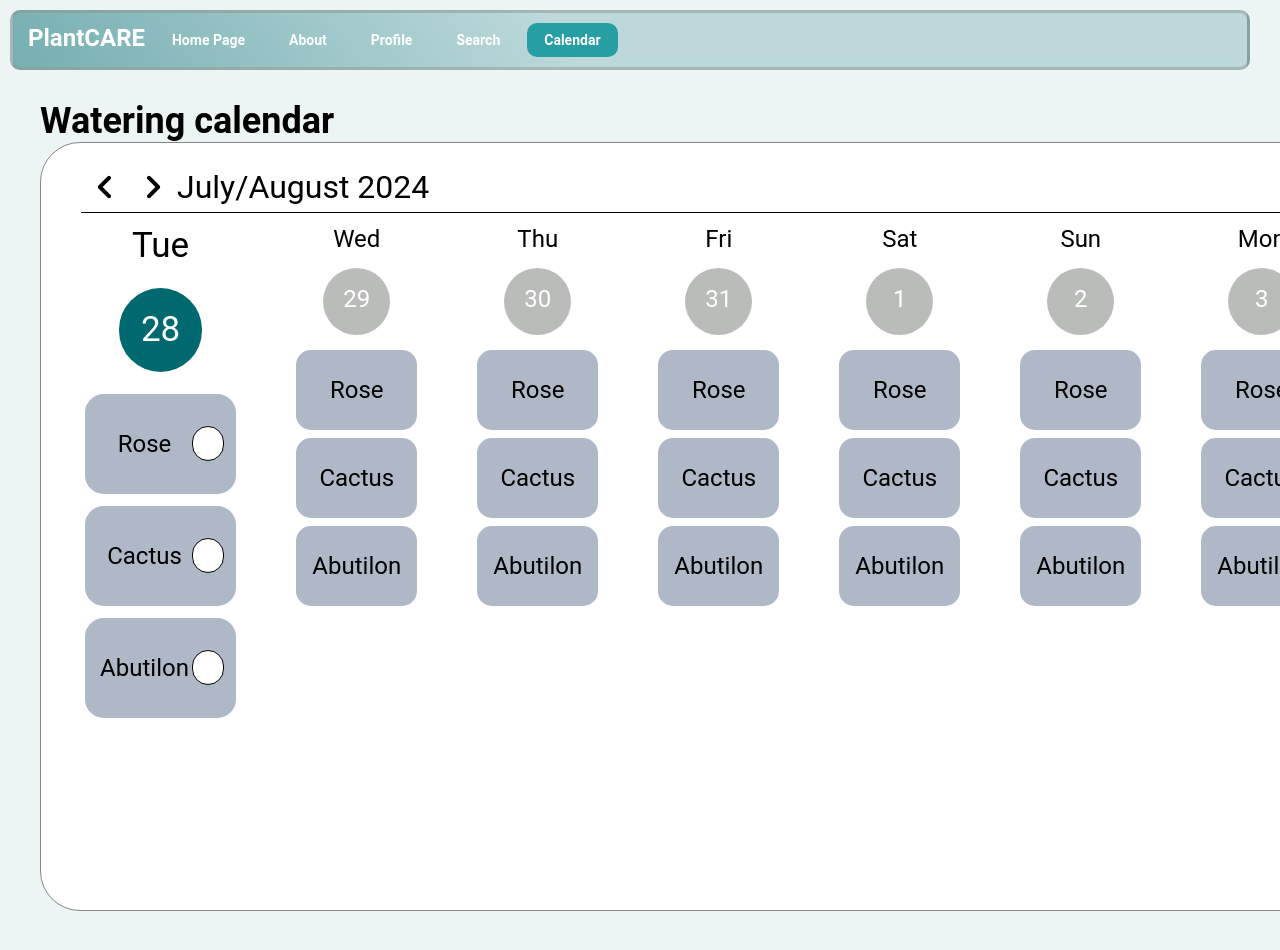
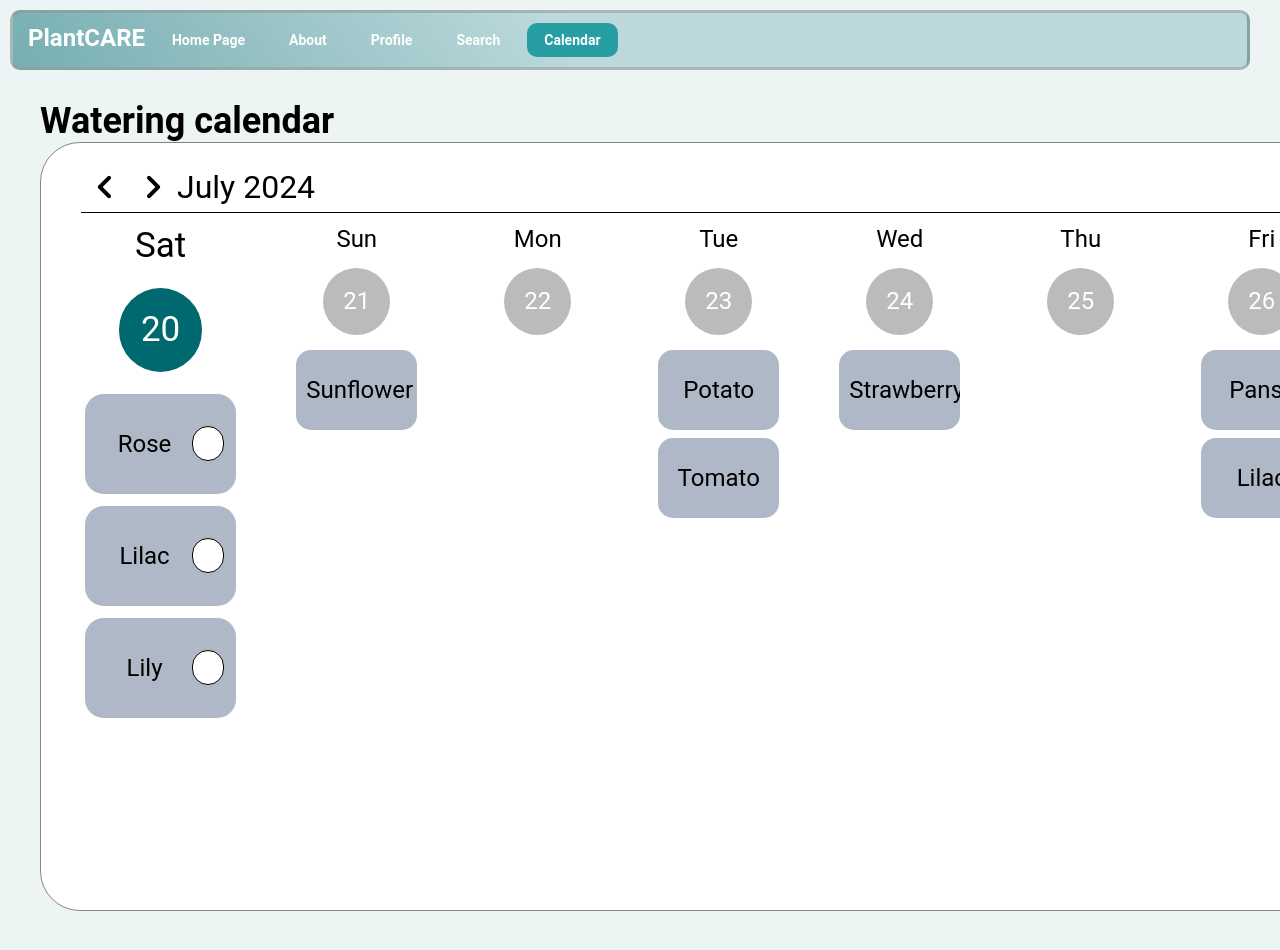
Before and after one commit to essence-666/fontend-project, a Next.js app: page /calendar in a window 1280 px wide. Shown: the top 950 px of the page. Built offline with nearby package versions, Linux system fonts and the light colour scheme.

Commit message:
finilizingCalendar

```diff
--- a/src/app/calendar/day.tsx
+++ b/src/app/calendar/day.tsx
@@ -1,22 +1,30 @@
 import styles from "../styles/calendar.module.css";
 import reminderElement from "./reminder";
 
-const dayElement = (date: string, dayName: string, isToday: boolean) => {
-    const exampleRose = reminderElement("Rose", isToday)
-    const exampleCactus = reminderElement("Cactus", isToday)
-    const exampleAbutilon = reminderElement("Abutilon", isToday)
+class dayElement{
+    reminders: string[] = Array()
+    date: string;
+    dayName: string;
+    isToday: boolean;
 
-    if(isToday){
+    constructor(date: string, dayName: string, isToday: boolean){
+        this.date = date
+        this.dayName = dayName
+        this.isToday = isToday
+    }
+
+    update() {
+        if(this.isToday){
             return (
                 <div className={styles.dayElementToday}>
-                <p className={styles.dateTextToday}>{dayName}</p>
+                    <p className={styles.dateTextToday}>{this.dayName}</p>
                     <div className={styles.dateNumBoxToday}>
-                    <p className={styles.dateNumToday}>{date}</p>
+                        <p className={styles.dateNumToday}>{this.date}</p>
                     </div>
                     <div className={styles.remindersToday}>
-                    {exampleRose}
-                    {exampleCactus}
-                    {exampleAbutilon}
+                        {this.reminders.map((reminder: string) =>(
+                            reminderElement(reminder, true)
+                        ))}
                     </div>
                 </div>
             )
@@ -24,19 +32,24 @@ const dayElement = (date: string, dayName: string, isToday: boolean) => {
         else{
             return (
                 <div className={styles.dayElement}>
-                <p className={styles.dateText}>{dayName}</p>
+                    <p className={styles.dateText}>{this.dayName}</p>
                     <div className={styles.dateNumBox}>
-                    <p className={styles.dateNum}>{date}</p>
+                        <p className={styles.dateNum}>{this.date}</p>
                     </div>
                     <div className={styles.reminders}>
-                    {exampleRose}
-                    {exampleCactus}
-                    {exampleAbutilon}
+                    {this.reminders.map((reminder: string) =>(
+                            reminderElement(reminder, false)
+                        ))}
                     </div>
                 </div>
             )
         }
+    }
 
-};
+    addReminder(name: string){
+        this.reminders.push(name)
+        this.update()
+    }
+}
 
 export default dayElement;
--- a/src/app/calendar/page.tsx
+++ b/src/app/calendar/page.tsx
@@ -5,13 +5,23 @@ import rightButton from "../../../public/keyboard_arrow_down.png";
 import Image from "next/image"
 
 const calendarPage = () => {
-  const exampleDay1 = dayElement("28", "Tue", true)
-  const exampleDay2 = dayElement("29", "Wed", false)
-  const exampleDay3 = dayElement("30", "Thu", false)
-  const exampleDay4 = dayElement("31", "Fri", false)
-  const exampleDay5 = dayElement("1", "Sat", false)
-  const exampleDay6 = dayElement("2", "Sun", false)
-  const exampleDay7 = dayElement("3", "Mon", false)
+  const exampleDay1 = new dayElement("20", "Sat", true)
+  const exampleDay2 = new dayElement("21", "Sun", false)
+  const exampleDay3 = new dayElement("22", "Mon", false)
+  const exampleDay4 = new dayElement("23", "Tue", false)
+  const exampleDay5 = new dayElement("24", "Wed", false)
+  const exampleDay6 = new dayElement("25", "Thu", false)
+  const exampleDay7 = new dayElement("26", "Fri", false)
+
+  exampleDay1.addReminder("Rose")
+  exampleDay1.addReminder("Lilac")
+  exampleDay1.addReminder("Lily")
+  exampleDay2.addReminder("Sunflower")
+  exampleDay4.addReminder("Potato")
+  exampleDay4.addReminder("Tomato")
+  exampleDay5.addReminder("Strawberry")
+  exampleDay7.addReminder("Pansy")
+  exampleDay7.addReminder("Lilac")
   return (
     <div className="page">
       <h1 className={styles.calendarName}>Watering calendar</h1>
@@ -31,16 +41,16 @@ const calendarPage = () => {
               alt=">"
             />
           </button>
-          <p className={styles.month}>July/August 2024</p>
+          <p className={styles.month}>July 2024</p>
         </div>
         <div className={styles.calendarDates}>
-          <div className="dates" id="today">{exampleDay1}</div>
-          <div className="dates">{exampleDay2}</div>
-          <div className="dates">{exampleDay3}</div>
-          <div className="dates">{exampleDay4}</div>
-          <div className="dates">{exampleDay5}</div>
-          <div className="dates">{exampleDay6}</div>
-          <div className="dates">{exampleDay7}</div>
+          <div className="dates" id="today">{exampleDay1.update()}</div>
+          <div className="dates">{exampleDay2.update()}</div>
+          <div className="dates">{exampleDay3.update()}</div>
+          <div className="dates">{exampleDay4.update()}</div>
+          <div className="dates">{exampleDay5.update()}</div>
+          <div className="dates">{exampleDay6.update()}</div>
+          <div className="dates">{exampleDay7.update()}</div>
         </div>
       </div>
     </div>
--- a/src/app/styles/calendar.module.css
+++ b/src/app/styles/calendar.module.css
@@ -1,4 +1,8 @@
 .reminderTextBox::-webkit-scrollbar {
+    width: 0;
+}
+
+.reminderTextBoxToday::-webkit-scrollbar {
     width: 0;
 }
 
@@ -116,6 +120,7 @@ input[type = 'checkbox'].isDone:checked:before{
 */
 
 .dayElementToday{
+    width: calc(121px * 1.25);
     display: flex;
     flex-direction: column;
     align-items: center;
@@ -153,6 +158,7 @@ input[type = 'checkbox'].isDone:checked:before{
 }
 
 .dayElement{
+    width: 121px;
     display: flex;
     flex-direction: column;
     align-items: center;
@@ -169,7 +175,7 @@ input[type = 'checkbox'].isDone:checked:before{
 
 .dateNum{
     margin-left: 0%;
-    padding-top: 25%;
+    padding-top: 28%;
     font-weight: 400;
     font-size: 24px;
     color: #FFFFFF;
@@ -254,5 +260,5 @@ input[type = 'checkbox'].isDone:checked:before{
     padding-top: 12px;
     display: flex;
     vertical-align: top;
-    grid-gap: 60px;
+    gap: 60px;
 }
```
Also changed, not shown: src/app/flowerElement/page.tsx (+0 -25 lines). Lines whose indentation alone changed are shown as unchanged.
